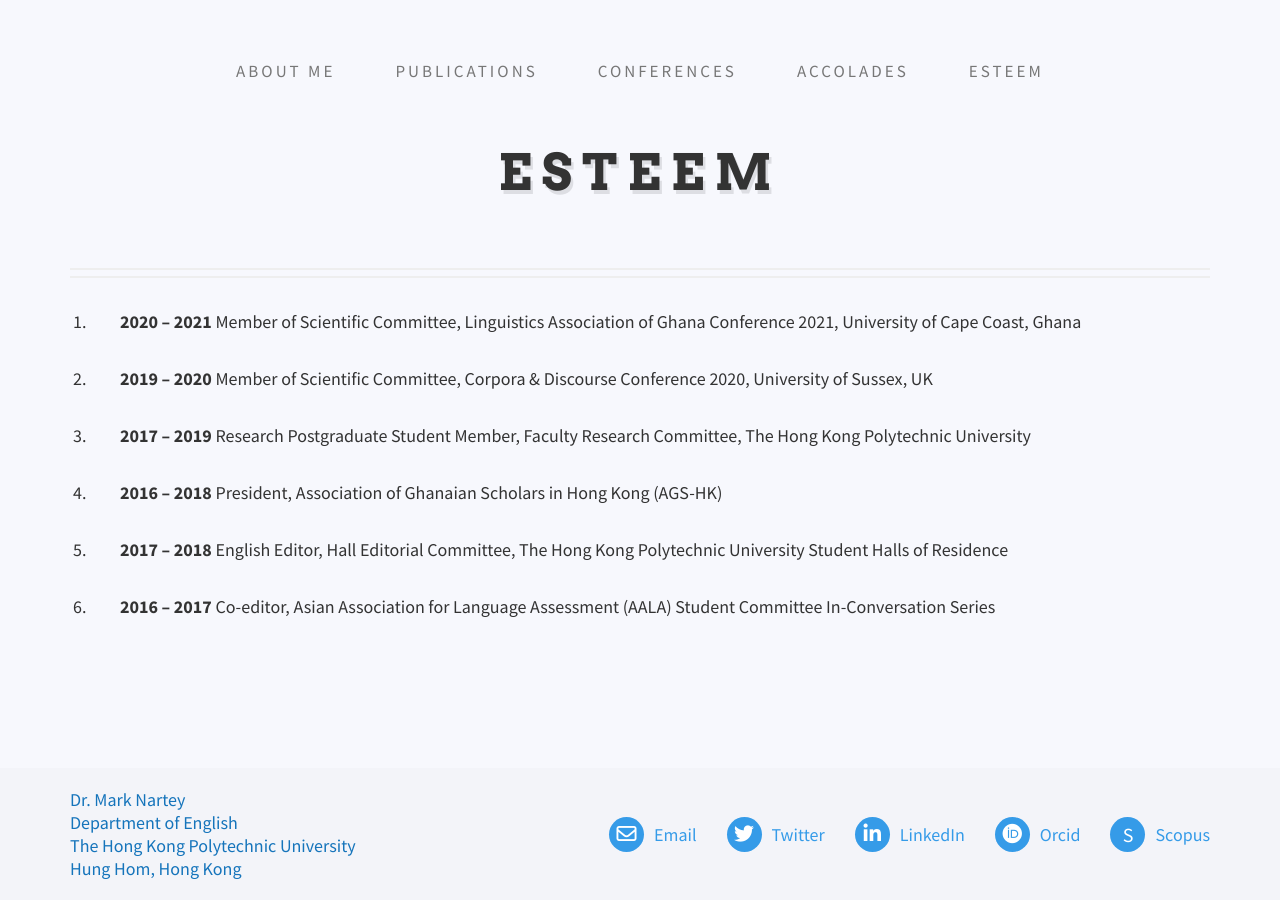
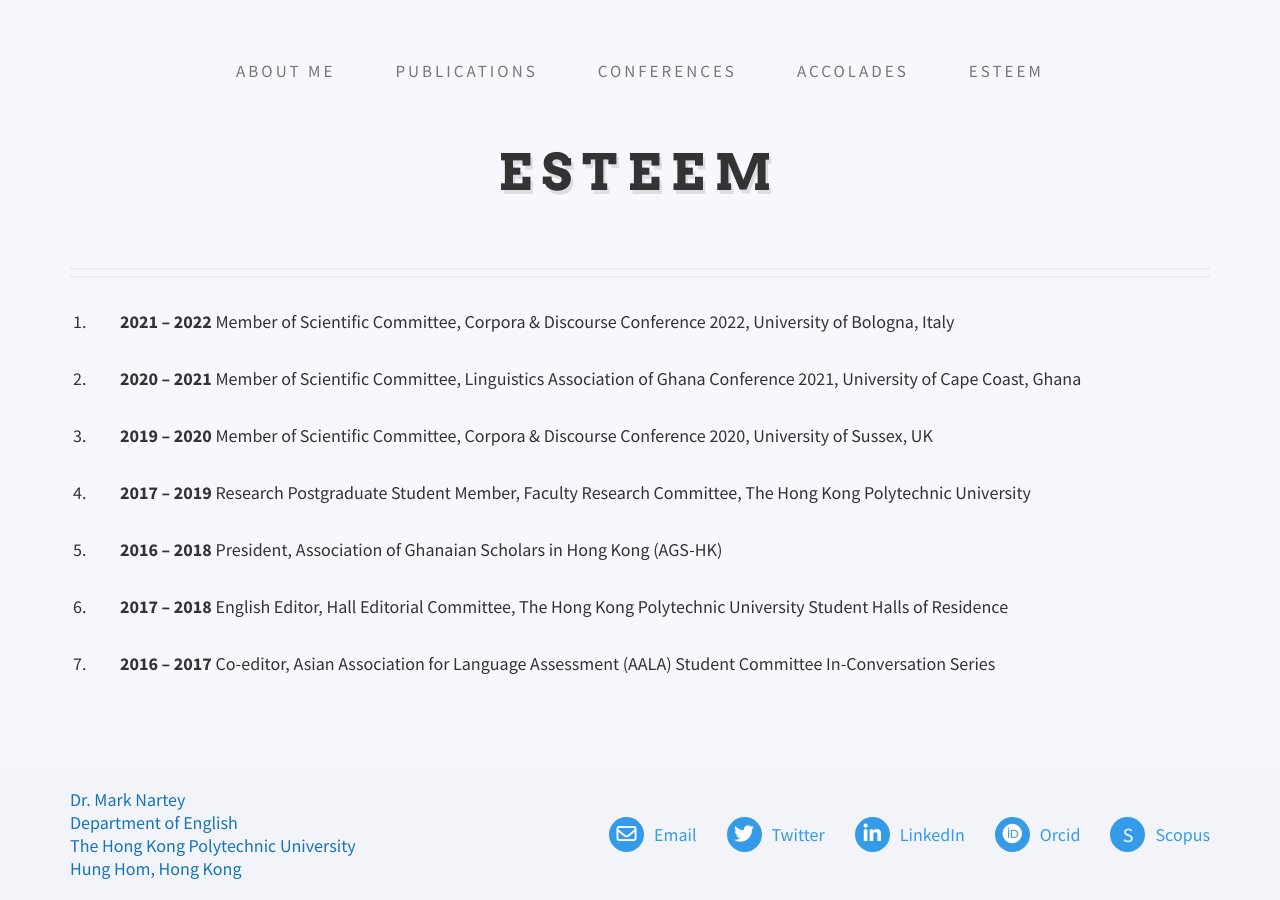
Before and after one commit to danielcornock/marknartey.com, a Jekyll site: the page built from _pages/esteem-measures.md, in a window 1280 px wide. Built offline with Jekyll 4.4.1, drawn with Linux system fonts in a browser that asks for light colours; nearby versions of some CDN libraries.

Commit message:
Update Content “Esteem Measures”

```diff
--- a/_data/esteem-measures.yml
+++ b/_data/esteem-measures.yml
@@ -1,4 +1,6 @@
 items:
+  - content: <b>2021 – 2022</b> Member of Scientific Committee, Corpora & Discourse
+      Conference 2022, University of Bologna, Italy
   - content: <b>2020 – 2021</b> Member of Scientific Committee, Linguistics
       Association of Ghana Conference 2021, University of Cape Coast, Ghana
   - content: <b>2019 – 2020</b> Member of Scientific Committee, Corpora & Discourse
```
